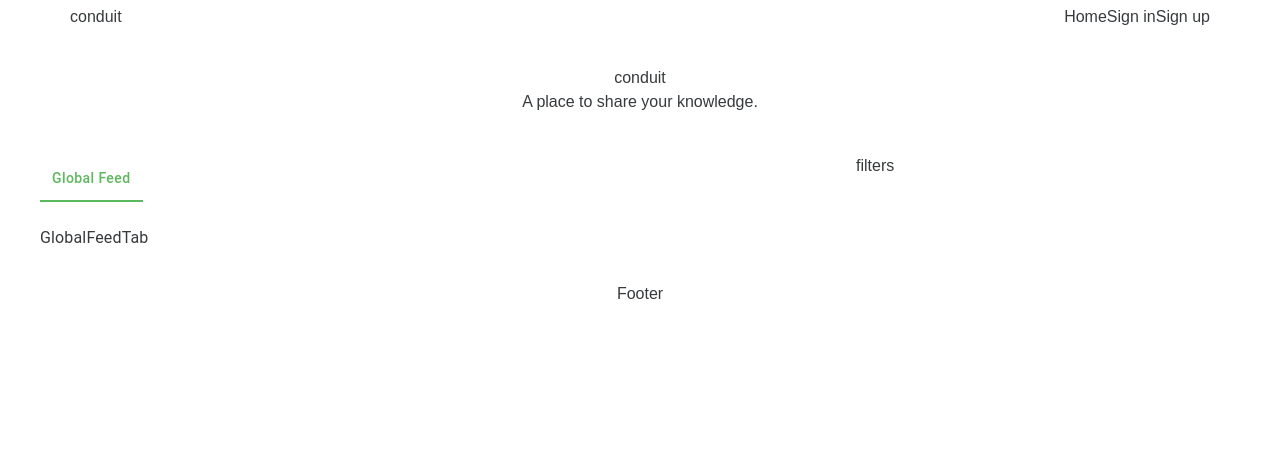
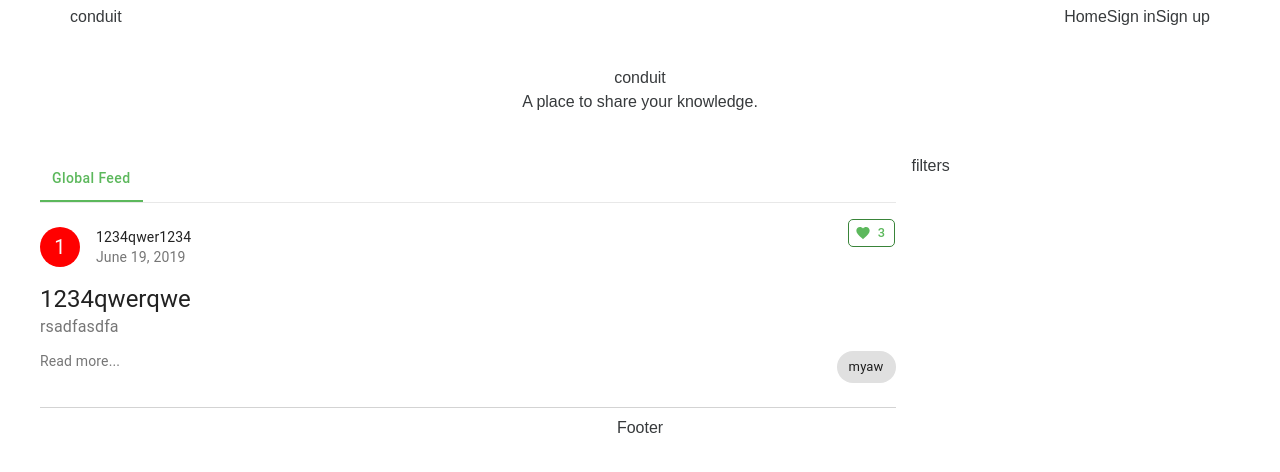
Before and after one commit to KhalidArdah/react-demo, a React (Create React App) app: page / in a window 1280 px wide. Shown: the top 472 px of the page. Built offline with nearby package versions, Linux system fonts and the light colour scheme.

Commit message:
add global feed tab to main view

```diff
--- a/package.json
+++ b/package.json
@@ -4,12 +4,14 @@
   "private": true,
   "dependencies": {
     "@material-ui/core": "^4.0.0-rc.0",
+    "@material-ui/icons": "^4.2.0",
     "@types/classnames": "^2.2.8",
     "@types/jest": "24.0.13",
     "@types/node": "12.0.5",
     "@types/react": "16.8.19",
     "@types/react-dom": "16.8.4",
     "classnames": "^2.2.6",
+    "moment": "^2.24.0",
     "react": "^16.8.6",
     "react-dom": "^16.8.6",
     "react-scripts": "3.0.1",
--- /dev/null
+++ b/src/components/ArticleCard/ArticleCard.tsx
@@ -0,0 +1,60 @@
+import React, { PureComponent } from "react";
+import { WithStyles } from "@material-ui/core/styles/withStyles";
+import styles from "./styles";
+import { Card, CardContent, Typography, CardActions, Avatar, CardHeader, Chip, IconButton, withStyles } from "@material-ui/core";
+import Article from "../../interfaces/Article";
+import moment from "moment";
+import Favorite from "@material-ui/icons/Favorite";
+import Badge from '@material-ui/core/Badge';
+
+interface ArticleCardProps {
+    article: Article
+}
+
+const StyledBadge = withStyles(() => ({
+    badge: {
+      top: '50%',
+      right: -3,
+      fontSize: "0.8rem"
+    },
+}))(Badge);
+
+export class ArticleCard extends PureComponent<ArticleCardProps & WithStyles<typeof styles>> {
+	render() {
+		return (
+            <Card className={this.props.classes.card}>
+                <CardHeader
+                    avatar={
+                        <Avatar aria-label="Recipe" className={this.props.classes.avatar}>
+                            { this.props.article.author.username? this.props.article.author.username[0]: "" }
+                        </Avatar>
+                    }
+                    action={
+                        <IconButton aria-label="Cart" classes={{root: this.props.classes.favBtn}}>
+                            <StyledBadge badgeContent={this.props.article.favoritesCount}>
+                                <Favorite classes={{root: this.props.classes.favIcon}}/>
+                            </StyledBadge>
+                        </IconButton>
+                    }
+                    title={this.props.article.author.username}
+                    subheader={moment(this.props.article.createdAt).format("MMMM D, YYYY")}
+                    classes={{root: this.props.classes.cardHeader}}
+                />
+                <CardContent classes={{root: this.props.classes.cardContent}}>
+                    <Typography variant="h5" component="h5">
+                        { this.props.article.title }
+                    </Typography>
+                    <Typography className={this.props.classes.description} color="textSecondary" variant="body1">
+                        { this.props.article.description }
+                    </Typography>
+                </CardContent>
+                <CardActions  classes={{root: this.props.classes.actions}}>
+                    <Typography variant="body2" component="p" color="textSecondary" classes={{root: this.props.classes.readMore}}>
+                        Read more...
+                        { this.props.article.tagList.map((tag) => <Chip label={tag} clickable/>) }
+                    </Typography>
+                </CardActions>
+            </Card>
+		);
+	}
+}
--- /dev/null
+++ b/src/components/ArticleCard/index.tsx
@@ -0,0 +1,7 @@
+import { ArticleCard } from "./ArticleCard";
+import withStyles from "@material-ui/core/styles/withStyles";
+import styles from "./styles";
+
+const stylesHoc = withStyles(styles);
+
+export default stylesHoc(ArticleCard);
--- /dev/null
+++ b/src/components/ArticleCard/styles.ts
@@ -0,0 +1,57 @@
+import { createStyles } from "@material-ui/core/styles";
+
+const styles = () =>
+    createStyles({
+        card: {
+            padding: "1.5rem 0",
+            minWidth: 275,
+            borderWidth: "0 0 1px 0",
+            borderStyle: "solid",
+            boxShadow: "none",
+            borderRadius: 0,
+            borderColor: "lightgray"
+        },
+        cardHeader: {
+            padding: 0,
+            margin: "0 0 1rem 0",
+            width: "99%"
+        },
+        cardContent: {
+            padding: 0
+        },
+        avatar: {
+            backgroundColor: "red",
+        },
+        description: {
+            marginBottom: 12
+        },
+        actions: {
+            padding: 0
+        },
+        readMore: {
+            cursor: "pointer",
+            width: "100%",
+            "& > div": {
+                float: "right"
+            }
+        },
+        favBtn: {
+            padding: "5px 9px 5px 0px",
+            width: "47px",
+            borderRadius: "5px",
+            border: "1px solid #398439",
+            color: "#5CB85C",
+
+            "&:hover": {
+                color: "#fff",
+                backgroundColor: "#398439",
+                borderColor: "#2d672d"
+            }
+        },
+        favIcon: {
+            marginRight: "7px",
+            fontSize: "1rem"
+        }
+    })
+
+export default styles;
--- a/src/components/MainSection/GlobalFeedTab/GlobalFeedTab.tsx
+++ b/src/components/MainSection/GlobalFeedTab/GlobalFeedTab.tsx
@@ -1,11 +1,36 @@
 import React, { PureComponent } from "react";
 import { WithStyles } from "@material-ui/core/styles/withStyles";
 import styles from "./styles";
+import ArticleCard from "../../ArticleCard";
+import Article from "../../../interfaces/Article";
 
+const articles: Article[] = [
+	{
+		author: {
+			following: false,
+			image: "https://static.productionready.io/images/smiley-cyrus.jpg",
+			username: "1234qwer1234"
+		},
+		body: "sdfasdfasdfasdfasdf↵## Hi↵",
+		createdAt: "2019-06-19T05:16:01.795Z",
+		description: "rsadfasdfa",
+		favorited: false,
+		favoritesCount: 3,
+		slug: "1234qwerqwe-7sl7z8",
+		tagList: ["myaw"],
+		title: "1234qwerqwe",
+		updatedAt: "2019-06-19T05:16:01.795Z"
+	}
+];
 export class GlobalFeedTab extends PureComponent<WithStyles<typeof styles>> {
+
+	articles: Article[] = articles || [];
+
 	render() {
 		return (
-            <div>global feed</div>
+            <div>
+				{ this.articles.map((article) => <ArticleCard article={article}/>) }
+			</div>
 		);
 	}
 }
--- a/src/components/MainSection/MainSection.tsx
+++ b/src/components/MainSection/MainSection.tsx
@@ -5,9 +5,10 @@ import styles from "./styles";
 import Box from '@material-ui/core/Box';
 import { Container, Tabs, Tab, Typography } from "@material-ui/core";
 import MainSectionState from "./MainSectionState";
+import GlobalFeedTab from "./GlobalFeedTab";
 
 const TabContainer: FunctionComponent = (props) => (
-	<Typography component="div" style={{ padding: "1.5rem 0" }}>
+	<Typography component="div">
 		{props.children}
   	</Typography>
 );
@@ -17,14 +18,14 @@ TabContainer.propTypes = {
 };
 
 export class MainSection extends PureComponent<WithStyles<typeof styles>, MainSectionState> {
-	state = {
+	state: MainSectionState = {
 		/* index of active tab */
 		tabIndex: 0
 	}
 	tabs = [
 		{
 			title: "Global Feed",
-			content: <TabContainer>GlobalFeedTab</TabContainer>
+			content: <TabContainer><GlobalFeedTab /></TabContainer>
 		}
 	];
 	getTabContent = (tabIndex: number = 0) => {
@@ -38,7 +39,7 @@ export class MainSection extends PureComponent<WithStyles<typeof styles>, MainSe
 			<Container maxWidth="lg">
 				<Box display="flex" p={1}>
 					<Box p={1} flexGrow={2} className={this.props.classes.postsContainer}>
-						<Tabs value={this.state.tabIndex} onChange={this.handleTabChange}>
+						<Tabs value={this.state.tabIndex} onChange={this.handleTabChange} className={this.props.classes.tabs}>
 							{this.tabs.map((tab, index) => <Tab key={index} label={tab.title} className={this.props.classes.tabTitle} />)}
 						</Tabs>
 						{this.tabs[this.state.tabIndex].content}
--- a/src/components/MainSection/styles.ts
+++ b/src/components/MainSection/styles.ts
@@ -2,6 +2,9 @@ import { createStyles, Theme } from "@material-ui/core/styles";
 
 const styles = (theme: Theme) =>
     createStyles({
+        tabs: {
+            borderBottom: '1px solid #e8e8e8'
+        },
         postsContainer: {
             paddingTop: "0",
             paddingBottom: "0"
--- /dev/null
+++ b/src/interfaces/Article.ts
@@ -0,0 +1,17 @@
+export default interface Article {
+	author: {
+		bio?: string,
+		following: boolean,
+		image: string,
+		username: string
+	},
+	body: string,
+	createdAt: string,
+	description: string,
+	favorited: boolean,
+	favoritesCount: number,
+	slug: string,
+	tagList: string[],
+	title: string,
+	updatedAt: string
+}
```
